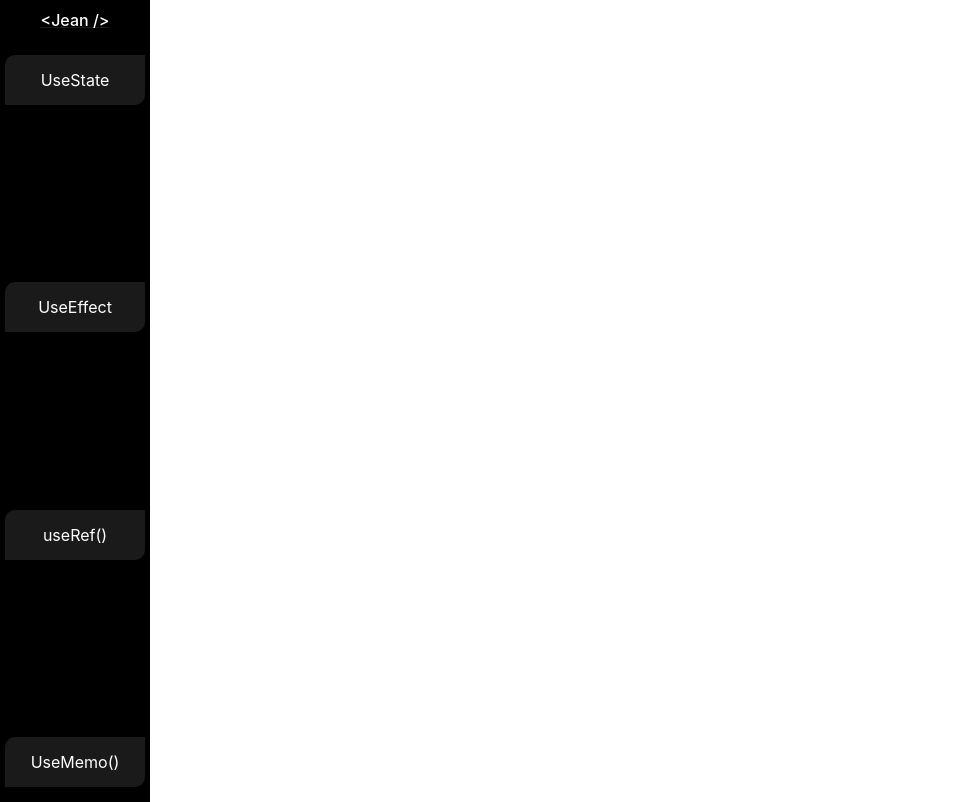
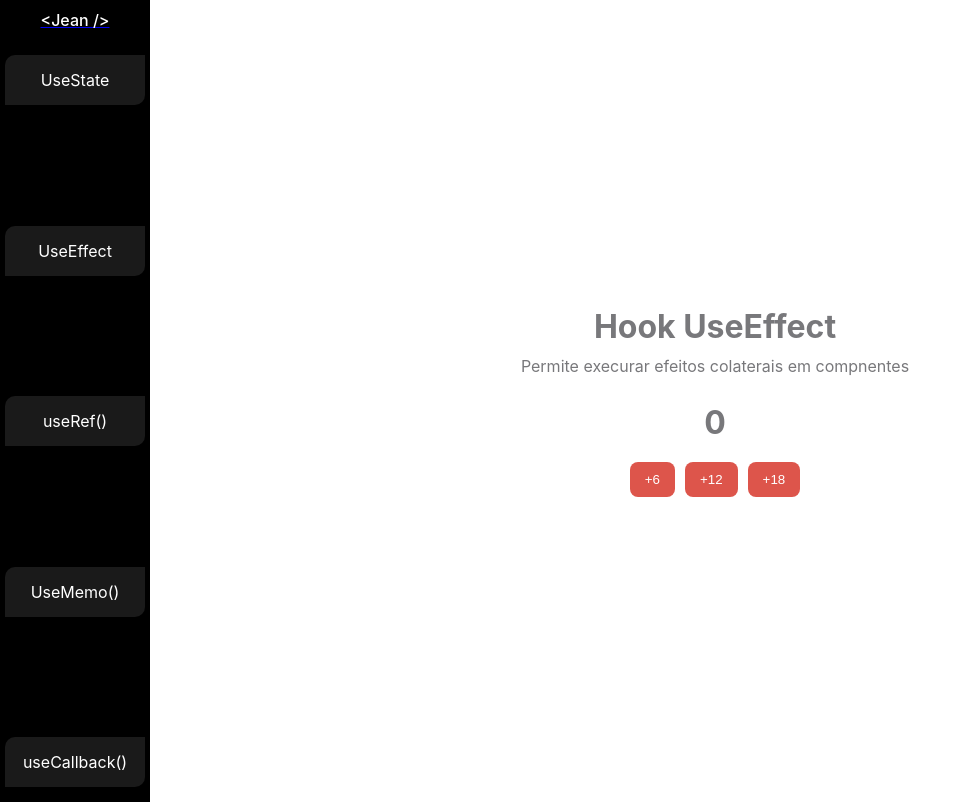
Before and after one commit to jeanmarcos552/learningReact, a React (Create React App) app: page /useCallback in a window 1280 px wide. Shown: the whole page, without its empty margins (0-967 px from the left). Built offline with nearby package versions, Linux system fonts and the light colour scheme.

Commit message:
feat: UseCallback

```diff
--- a/src/App.tsx
+++ b/src/App.tsx
@@ -1,6 +1,7 @@
 import { Link, Route, Routes } from 'react-router-dom';
 
 import { Home } from './Pages/Home';
+import { UseCallback } from './Pages/Hooks/UseCallback';
 import { UseEffect } from './Pages/Hooks/UseEffect';
 import { UseMemo } from './Pages/Hooks/UseMemo';
 import { UseRef } from './Pages/Hooks/UseRef';
@@ -31,6 +32,9 @@ function App() {
           <li>
             <Link to="useMemo">UseMemo()</Link>
           </li>
+          <li>
+            <Link to="useCallback">useCallback()</Link>
+          </li>
         </ul>
       </Sidebar>
       <Routes>
@@ -39,6 +43,7 @@ function App() {
         <Route path="/UseEffect" element={<UseEffect />} />
         <Route path="/useRef" element={<UseRef />} />
         <Route path="/useMemo" element={<UseMemo />} />
+        <Route path="/useCallback" element={<UseCallback />} />
       </Routes>
     </ContainerDefault>
   );
--- /dev/null
+++ b/src/Pages/Hooks/UseCallback.tsx
@@ -0,0 +1,25 @@
+import { useCallback, useState } from 'react';
+
+import { PageTitle } from '../../Components/PageTitle';
+import { Center } from '../../style';
+import UseCallbackButtons from './UseCallbackButtons';
+
+export function UseCallback() {
+  const [number, setNumber] = useState(0);
+
+  const count = useCallback((delta: number) => {
+    setNumber((state) => state + delta);
+  }, []);
+
+  return (
+    <Center>
+      <PageTitle
+        title="Hook UseEffect"
+        subtititle="Permite execurar efeitos colaterais em compnentes"
+      />
+      <PageTitle title={String(number)} />
+
+      <UseCallbackButtons count={count} />
+    </Center>
+  );
+}
--- /dev/null
+++ b/src/Pages/Hooks/UseCallbackButtons.tsx
@@ -0,0 +1,20 @@
+import { memo } from 'react';
+import { PageButton } from '../../Components/Button';
+
+import { Row } from '../../Components/Row';
+
+interface PropUseCallbackButtons {
+  count: (delta: number) => void;
+}
+function UseCallbackButtons({ count }: PropUseCallbackButtons) {
+  console.log('renderizou...');
+  return (
+    <Row align="center" direction="row" style={{ paddingBottom: 10 }}>
+      <PageButton onClick={() => count(6)}>+6</PageButton>
+      <PageButton onClick={() => count(12)}>+12</PageButton>
+      <PageButton onClick={() => count(18)}>+18</PageButton>
+    </Row>
+  );
+}
+
+export default memo(UseCallbackButtons);
```
